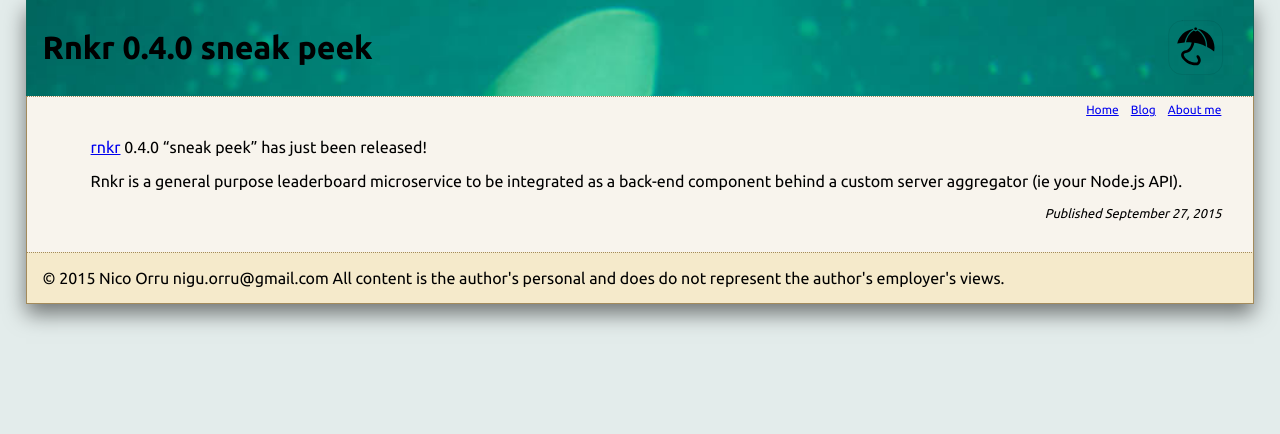
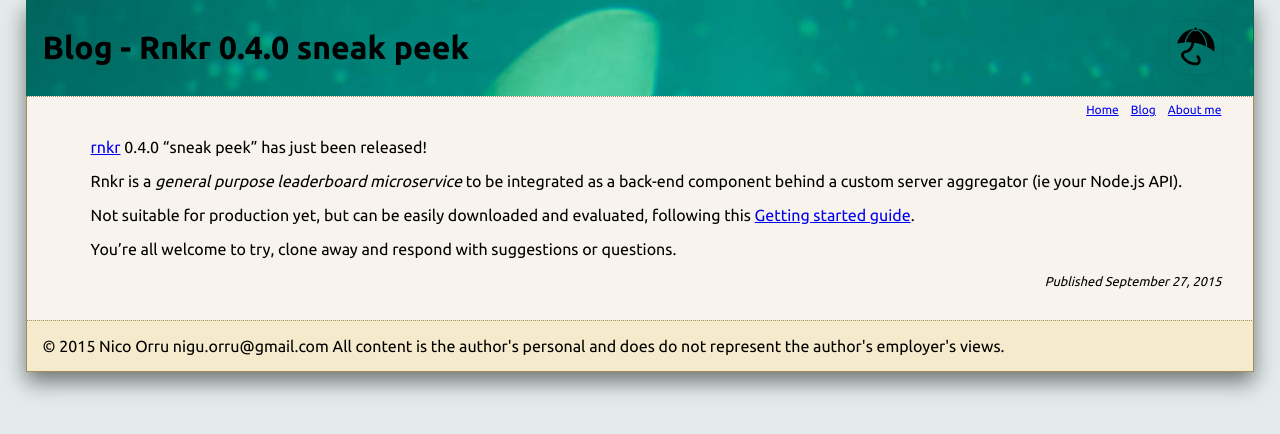
Before and after one commit to itadinanta/itadinanta.github.io, a Jekyll site: the page built from _posts/2015-9-27-rnkr-040-released.md, in a window 1280 px wide. Shown: the top 434 px of the page. Built offline with Jekyll 4.4.1, drawn with Linux system fonts in a browser that asks for light colours.

Commit message:
Fleshing out the first blog post

```diff
--- a/_posts/2015-9-27-rnkr-040-released.md
+++ b/_posts/2015-9-27-rnkr-040-released.md
@@ -1,7 +1,12 @@
 ---
-title: Rnkr 0.4.0 sneak peek
+title: Blog - Rnkr 0.4.0 sneak peek
 ---
 [rnkr](http://rnkr.itadinanta.net/) 0.4.0 "sneak peek" has just been released!
 
-Rnkr is a general purpose leaderboard microservice to be integrated as a back-end component behind
+Rnkr is a _general purpose leaderboard microservice_ to be integrated as a back-end component behind
 a custom server aggregator (ie your Node.js API).
+
+Not suitable for production yet, but can be easily downloaded and evaluated, following this
+[Getting started guide](quickstart).
+
+You're all welcome to try, clone away and respond with suggestions or questions.
```
